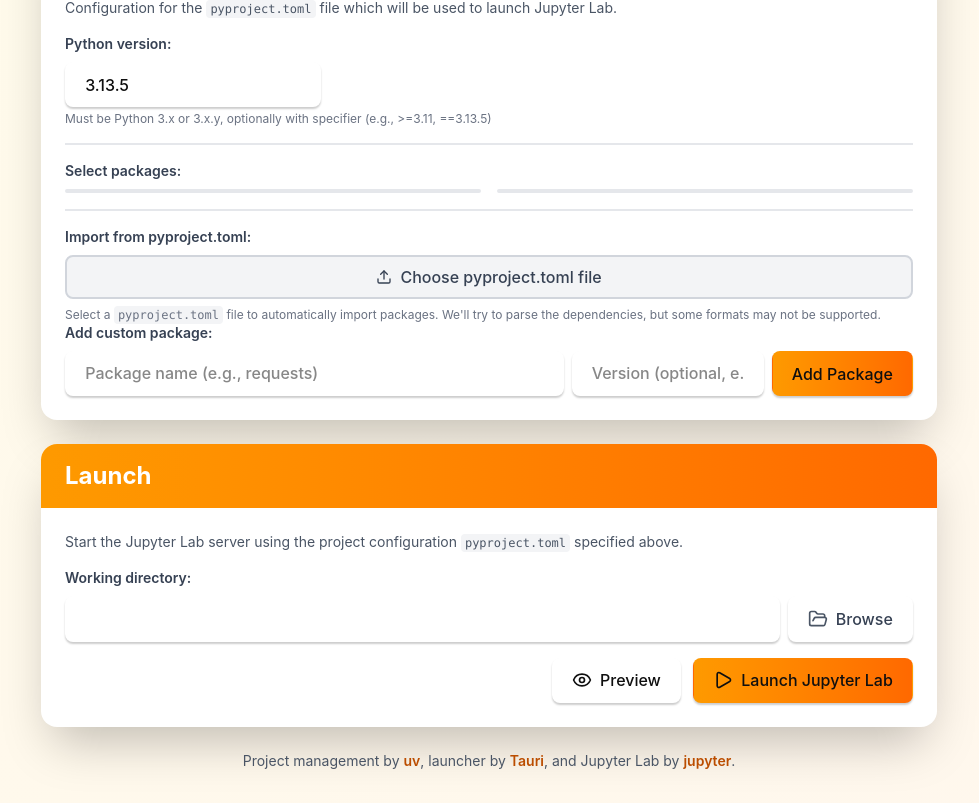
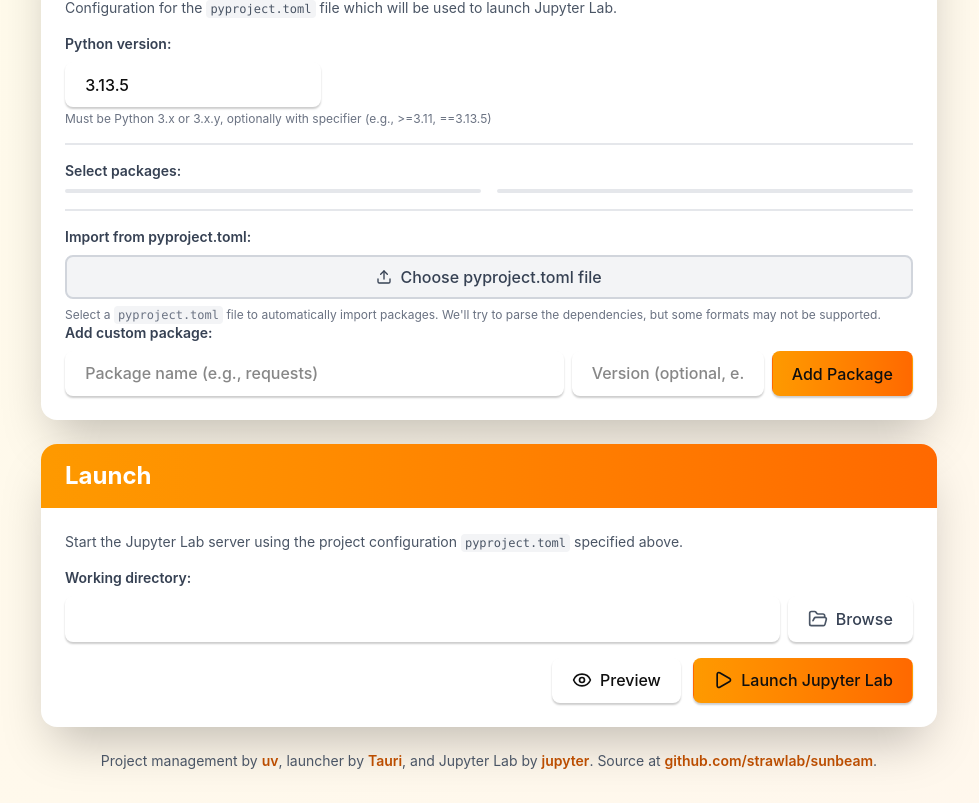
Before and after one commit to strawlab/sunbeam, a React (Vite) app: page / in a window 1280 px wide. Shown: the part 210-1013 px from the top of the page, without its empty margins (151-1130 px from the left). Built offline with nearby package versions, Linux system fonts and the light colour scheme.

Commit message:
feat(UI): link to github page

```diff
--- a/src/App.tsx
+++ b/src/App.tsx
@@ -1053,6 +1053,7 @@ function App() {
       <div className="max-w-4xl mx-auto mt-6 text-center">
         <p className="text-sm text-gray-600">
           Project management by <span onClick={() => openUrl('https://docs.astral.sh/uv/')} className="font-semibold text-amber-700 cursor-pointer hover:underline">uv</span>, launcher by <span onClick={() => openUrl('https://tauri.app')} className="font-semibold text-amber-700 cursor-pointer hover:underline">Tauri</span>, and Jupyter Lab by <span onClick={() => openUrl('https://jupyter.org')} className="font-semibold text-amber-700 cursor-pointer hover:underline">jupyter</span>.
+          Source at <span onClick={() => openUrl('https://github.com/strawlab/sunbeam')} className="font-semibold text-amber-700 cursor-pointer hover:underline">github.com/strawlab/sunbeam</span>.
         </p>
       </div>
     </div>
```
